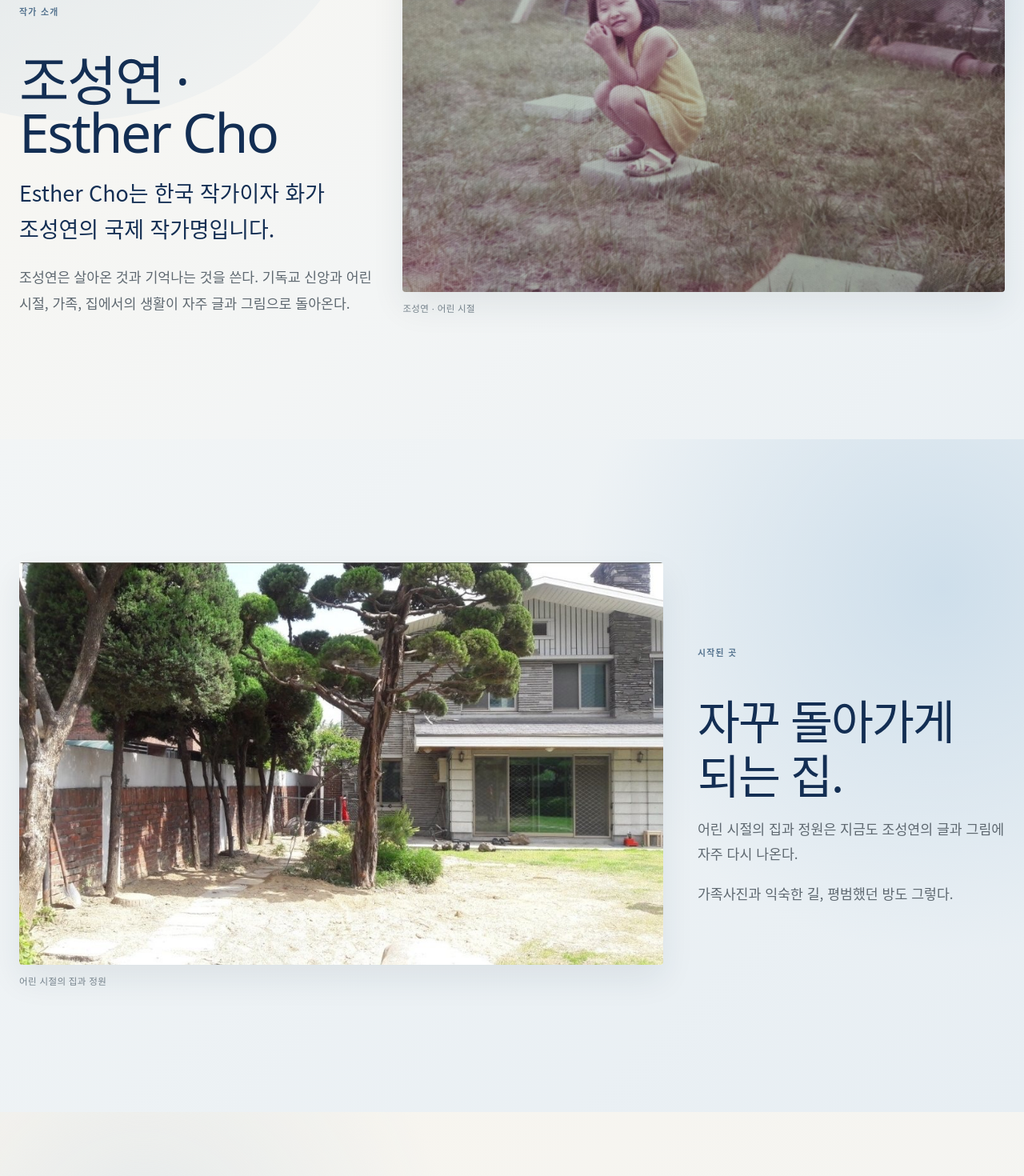
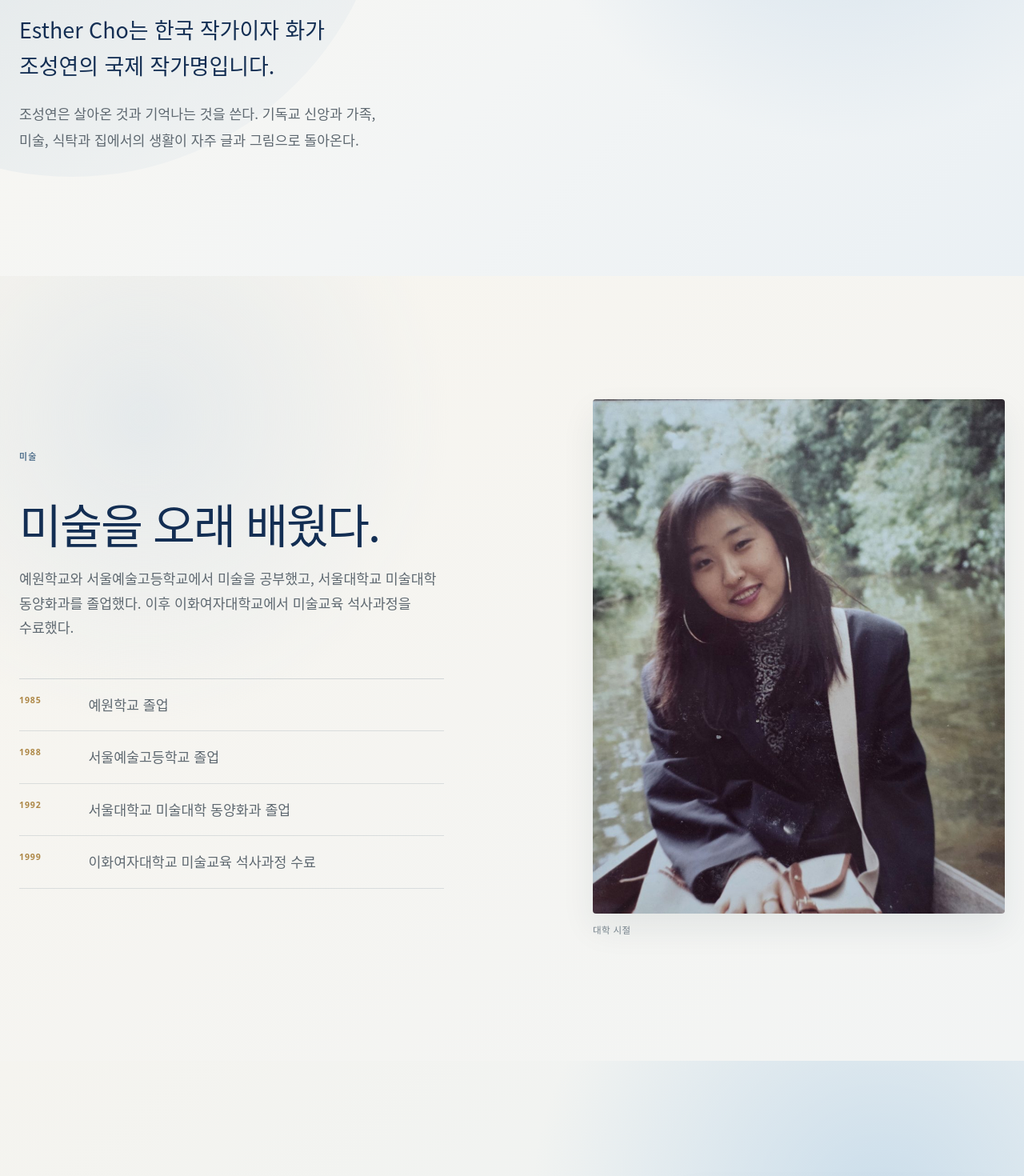
Before and after one commit to k-mama/esthercho, a Next.js app: page /ko/about in a window 1280 px wide. Shown: the part 1140-2610 px from the top of the page at 80% size. Built offline with nearby package versions, Linux system fonts and the light colour scheme.

Commit message:
edit: separate Korean Esther profile from childhood album

```diff
--- a/src/app/ko/about/page.tsx
+++ b/src/app/ko/about/page.tsx
@@ -43,53 +43,11 @@ export default function KoreanAboutPage() {
             </p>
 
             <p className="esther-intro">
-              조성연은 살아온 것과 기억나는 것을 쓴다. 기독교 신앙과 어린
-              시절, 가족, 집에서의 생활이 자주 글과 그림으로 돌아온다.
+              조성연은 살아온 것과 기억나는 것을 쓴다. 기독교 신앙과 가족,
+              미술, 식탁과 집에서의 생활이 자주 글과 그림으로 돌아온다.
             </p>
           </div>
-
-          <figure className="esther-figure esther-hero-figure">
-            <Image
-              src="/media/esther/childhood-garden.jpg"
-              alt="어린 시절 정원에서 웃고 있는 조성연"
-              width={1800}
-              height={1350}
-              sizes="(max-width: 899px) 100vw, 52vw"
-              priority
-            />
-
-            <figcaption>조성연 · 어린 시절</figcaption>
-          </figure>
         </header>
-
-        <section className="esther-section esther-house-section">
-          <div className="container esther-split">
-            <figure className="esther-figure esther-house-figure">
-              <Image
-                src="/media/esther/childhood-house.jpg"
-                alt="조성연의 어린 시절 기억과 이어진 집과 정원"
-                width={1800}
-                height={1059}
-                sizes="(max-width: 899px) 100vw, 48vw"
-              />
-
-              <figcaption>어린 시절의 집과 정원</figcaption>
-            </figure>
-
-            <div className="esther-copy">
-              <p className="esther-eyebrow">시작된 곳</p>
-
-              <h2>자꾸 돌아가게 되는 집.</h2>
-
-              <p>
-                어린 시절의 집과 정원은 지금도 조성연의 글과 그림에 자주
-                다시 나온다.
-              </p>
-
-              <p>가족사진과 익숙한 길, 평범했던 방도 그렇다.</p>
-            </div>
-          </div>
-        </section>
 
         <section className="container esther-section esther-education-section">
           <div className="esther-split esther-split-reverse">
@@ -124,6 +82,7 @@ export default function KoreanAboutPage() {
                 width={1500}
                 height={1125}
                 sizes="(max-width: 899px) 100vw, 42vw"
+                priority
               />
 
               <figcaption>대학 시절</figcaption>
```
